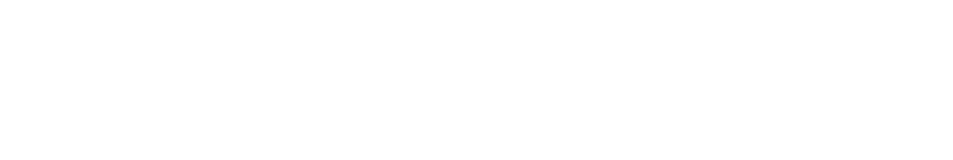
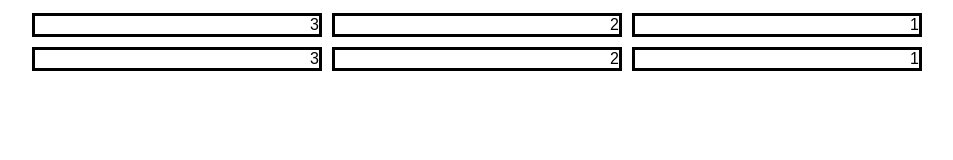
Before and after one commit to LiatGidron/mid-exercise, a plain HTML site: page index.html in a window 1280 px wide. Shown: the whole page, without its empty margins (163-1116 px from the left). Drawn offline with Linux system fonts and the light colour scheme.

Commit message:
adding border-box. adding flexbox items to main.

```diff
--- a/index.html
+++ b/index.html
@@ -1,5 +1,6 @@
 <!DOCTYPE html>
 <html lang="en">
+
 <head>
     <meta charset="UTF-8">
     <meta name="viewport" content="width=device-width, initial-scale=1.0">
@@ -7,19 +8,30 @@
     <title>Document</title>
     <link rel="stylesheet" href="style.css">
 </head>
+
 <body>
     <header>
         <div class="content-container">
 
         </div>
     </header>
-    <main class="content-container"
-
-    ></main>
+    <main class="content-container">
+        <div class="flex-container">
+            <div>1</div>
+            <div>2</div>
+            <div>3</div>
+        </div>
+        <div class="flex-container">
+            <div>1</div>
+            <div>2</div>
+            <div>3</div>
+        </div>
+    </main>
     <footer>
         <div class="content-container">
 
         </div>
     </footer>
 </body>
+
 </html>
--- a/style.css
+++ b/style.css
@@ -1,3 +1,6 @@
+* {
+    box-sizing: border-box;
+}
 body {
     direction: rtl;
     text-align: right;
@@ -7,3 +10,16 @@ body {
     width: 900px;
     margin: auto;
 }
+.flex-container {
+    display: flex;
+}
+.clearfix::after {
+    content: "";
+    clear: both;
+    display: table;
+  }
+  .flex-container > div {
+      width: 33.3%;
+      margin: 5px;
+      border: solid;
+  }
```
